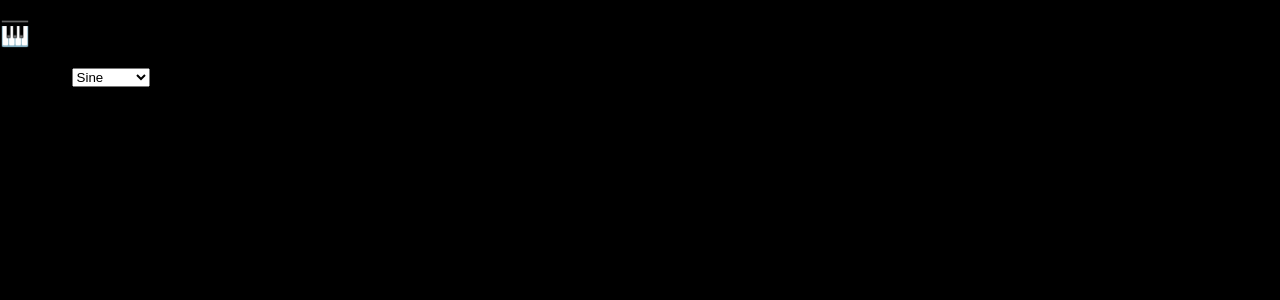
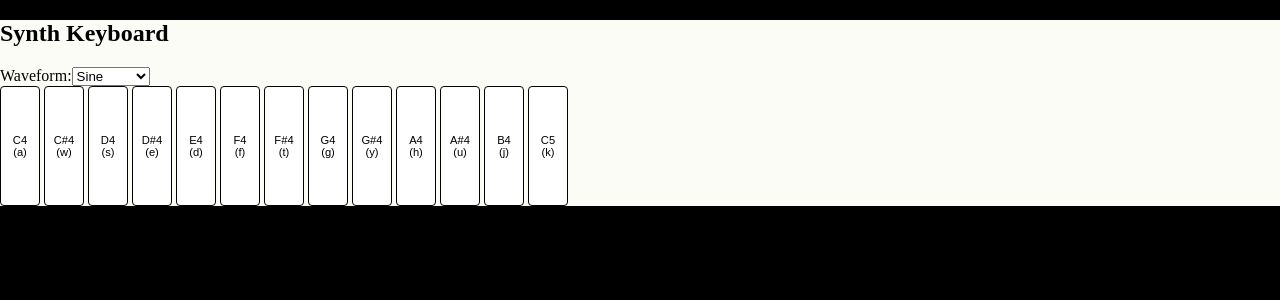
Before and after one commit to ColeSexton/U2-Final-Cole-S, a React (Vite) app in the folder final-U1-frontend/coles-webpage/: page /synth in a window 1280 px wide. Shown: the top 300 px of the page. Built offline with nearby package versions, Linux system fonts and the light colour scheme.

Commit message:
added playNote and StopNote functions to be more DRY, updated keyDown and KeyUp with these, and addded basic paino UI.

```diff
--- /dev/null
+++ b/final-U1-frontend/coles-webpage/src/components/synth/SynthTrack.css
@@ -0,0 +1,4 @@
+.synth{
+    background-color: rgb(252, 252, 246);
+
+}
--- a/final-U1-frontend/coles-webpage/src/components/synth/SynthTrack.jsx
+++ b/final-U1-frontend/coles-webpage/src/components/synth/SynthTrack.jsx
@@ -1,6 +1,6 @@
 import React, { useState, useRef, useEffect } from 'react';
 import { createSynth } from '../utils/audioUtils';
-
+import '../synth/SynthTrack.css';
 
 const keyboardNotes = {
     a: 261.63, //c
@@ -41,28 +41,36 @@ const SynthTrack = () =>{
     const [waveform, setWaveForm] = useState('sine');
     const activeOscillators = useRef({});
 
+    const playNote = (frequency, keyId) => {
+        if(!audioCtxRef.current){
+            audioCtxRef.current = new(window.AudioContext)();
+        }
+
+        if(activeOscillators.current[keyId]) return;
+
+        const {osc, gain} = createSynth(audioCtxRef.current, waveform, frequency);
+        osc.start();
+        activeOscillators.current[keyId] = {osc, gain};
+
+    };
+
+    const stopNote = (keyId) => {
+        const synth = activeOscillators.current[keyId];
+        if (synth){
+            synth.osc.stop();
+            delete activeOscillators.current[keyId];
+        }
+    };
+
     useEffect(() => {
         const handleKeyDown = (e) => {
-            const key = e.key.toLowerCase();
-            if(!keyboardNotes[key] || activeOscillators.current[key]) return;
-
-            if(!audioCtxRef.current){
-                audioCtxRef.current = new (window.AudioContext || window.webkitAudioContext)();
-            }
-
-            const {osc, gain} = createSynth(audioCtxRef.current, waveform, keyboardNotes[key]);
-            osc.start();
-            activeOscillators.current[key] = {osc, gain};
+            const key = e.key;
+            if(!keyboardNotes[key]) return;
+            playNote(keyboardNotes[key], key)
         };
 
         const handleKeyUp = (e) => {
-            const key = e.key.toLowerCase();
-            const synth = activeOscillators.current[key];
-
-            if (synth){
-                synth.osc.stop();
-                delete activeOscillators.current[key];
-            }
+            stopNote(e.key);
         };
 
         window.addEventListener('keydown', handleKeyDown);
@@ -77,8 +85,8 @@ const SynthTrack = () =>{
     }, [waveform]);
 
     return (
-            <div>
-      <h2>🎹 Synth Keyboard</h2>
+            <div className='synth'>
+      <h2>Synth Keyboard</h2>
 
       <label>
         Waveform:
@@ -90,8 +98,26 @@ const SynthTrack = () =>{
         </select>
       </label>
 
-      <div>
-        <p>Use keys <strong>A</strong> to <strong>K</strong> to play notes.</p>
+      <div className='piano'>
+        {noteKeyFreq.map(({note, key, freq})=>(
+            <button
+                key={note}
+                onMouseDown={() => playNote(freq, key)}
+                onMouseUp={()=> stopNote(key)}
+                style={{
+                    width: '40px',
+                    height: '120px',
+                    marginRight: '4px',
+                    background: '#fff',
+                    border: '1px solid #000',
+                    borderRadius: '4px',
+                    fontSize: '0.7rem',
+      }}>
+            {note}
+            <br />
+            ({key})
+            </button>
+        ))}
       </div>
     </div>
   );
```
